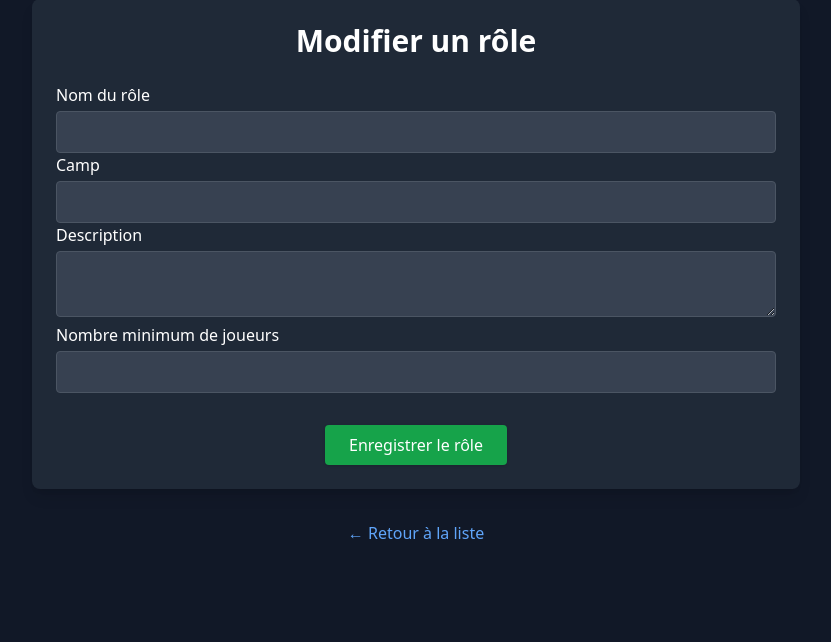
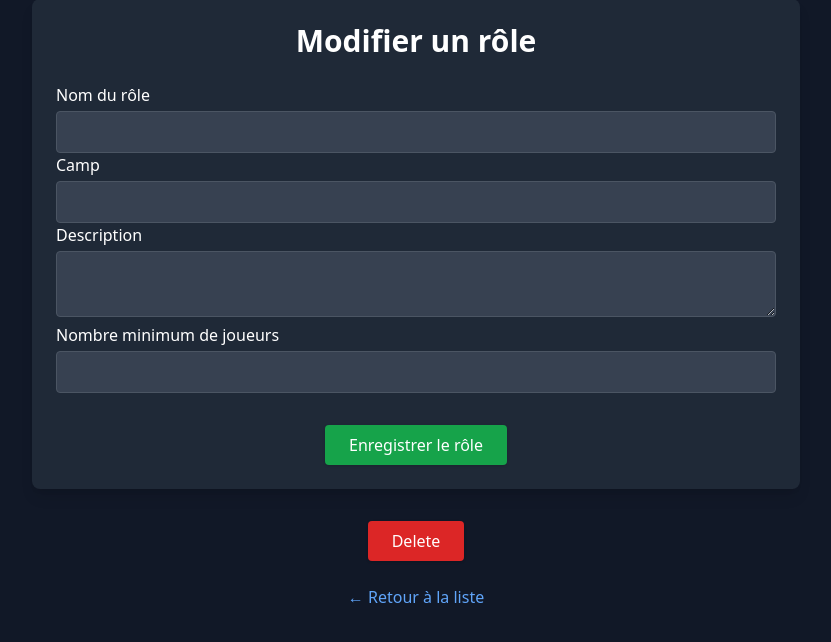
Before and after one commit to Miles280/projet-exam-symfony, a Symfony app: template templates/gameRole/edit.html.twig in a window 1280 px wide. Shown: the part 137-779 px from the top of the page, without its empty margins (224-1055 px from the left). Run offline with Twig, Linux system fonts and the light colour scheme; the template is opened without the code that fills it, so the values that code supplies are empty; form fields are guessed from the names that the template uses; style sheets or scripts are compiled from the project's sources; some libraries are stand-ins or nearby versions.

Commit message:
Correction du Delete

```diff
--- a/templates/gameRole/edit.html.twig
+++ b/templates/gameRole/edit.html.twig
@@ -90,6 +90,12 @@
 
 	</div>
 
+	<div class="text-center m-5">
+		<form method="post" action="{{ path('app_game_role_delete', {'id': role.id}) }}" onsubmit="return confirm('Êtes-vous sûr de vouloir supprimer ce rôle ?');">
+			<input type="hidden" name="_token" value="{{ csrf_token('delete' ~ role.id) }}">
+			<button class="bg-red-600 hover:bg-red-500 text-white px-6 py-2 rounded shadow font-medium">Delete</button>
+		</form>
+
 	<div class="m-6 text-center">
 		<a href="{{ path('app_game_role_index') }}" class="text-blue-400 hover:underline">← Retour à la liste</a>
 	</div>
--- a/templates/gameRole/index.html.twig
+++ b/templates/gameRole/index.html.twig
@@ -17,7 +17,7 @@
 			</select>
 
 			<button type="submit" class="bg-blue-600 hover:bg-blue-500 text-white px-6 py-2 rounded-lg shadow-md transition">
-				Filtrer
+				Valider
 			</button>
 		</form>
 
```
Also changed, not shown: src/DataFixtures/roles.json (+4 -4 lines).
